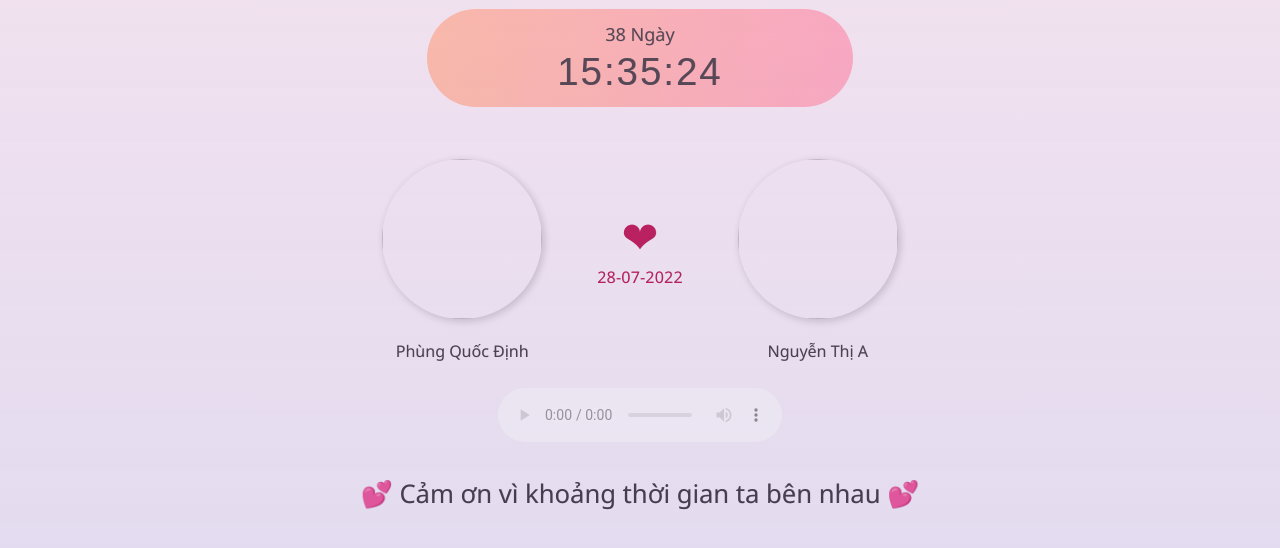
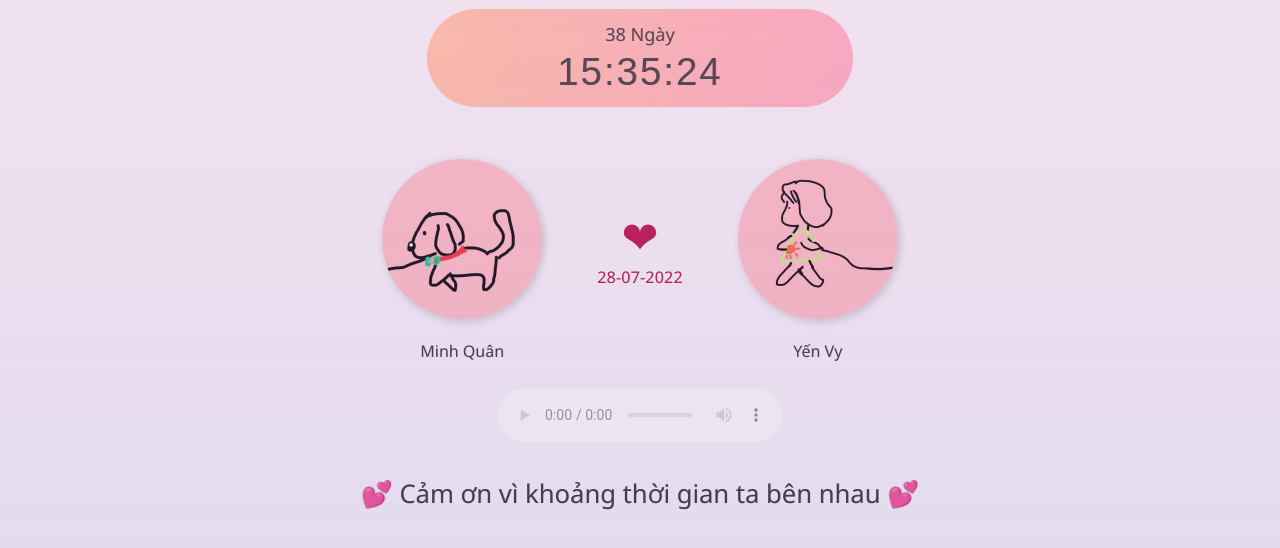
Before and after one commit to mayman12/demngayyeu, a plain HTML site: page index.html in a window 1280 px wide. Shown: the part 144-692 px from the top of the page. Drawn offline with Linux system fonts and the light colour scheme.

Commit message:
first commit

```diff
--- a/index.html
+++ b/index.html
@@ -7,7 +7,7 @@
       <link rel="stylesheet" href="style.css">
       <link rel="shortcut icon" type="image/png" href="img/favicon.png"/>
       <!-- 0. Tiêu đề website -->
-      <title>Together</title>
+      <title>together</title>
 </head>
 <body>
      <div id="wrapper">
@@ -25,19 +25,19 @@
             <div id="info">
                   <div class="one">
                         <!-- 3. Ảnh của bạn nam -->
-                        <img src="img/male.jpg" class="avt">
+                        <img src="img/trai.jpg" class="avt">
                         <!-- 4. Tên bạn nam -->
-                        <p>Phùng Quốc Định</p>
+                        <p>Minh Quân</p>
                   </div>
                   <div id="heart">
                         ❤<anni>...</anni>
                   </div>
                   <div class="two">
                         <!-- 5. Ảnh của bạn nữ -->
-                        <img src="img/female.jpg" class="avt">
+                        <img src="img/gái.jpg" class="avt">
 
                         <!-- 6. Tên của bạn nữ -->
-                        <p>Nguyễn Thị A</p>
+                        <p>Yến Vy</p>
                   </div>
             </div>
 
```
